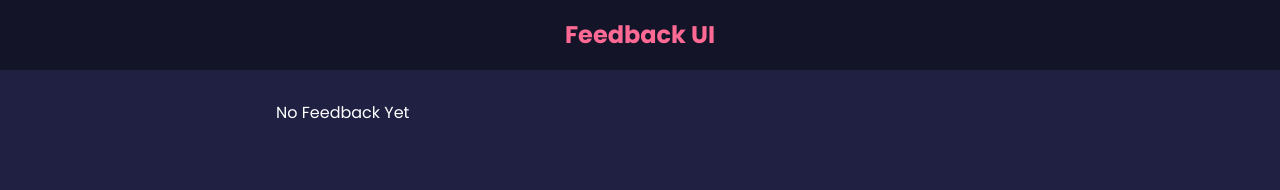
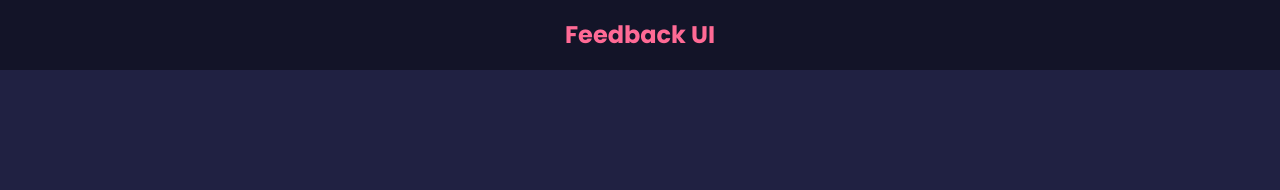
Before and after one commit to lsr488/feedback-app, a React (Create React App) app: page / in a window 1280 px wide. Shown: the top 190 px of the page. Built offline with nearby package versions, Linux system fonts and the light colour scheme.

Commit message:
FeedbackList prop

```diff
--- a/src/App.js
+++ b/src/App.js
@@ -1,4 +1,4 @@
-import {useState} from 'react'
+import { useState } from 'react'
 import Header from './components/Header'
 import FeedbackList from './components/FeedbackList'
 import FeedbackData from './data/FeedbackData'
@@ -7,11 +7,12 @@ import FeedbackData from './data/FeedbackData'
 // main app component
 function App() {
 	const [feedback, setFeedback] = useState(FeedbackData)
+
 	return (
 		<>
 			<Header />
 			<div className="container">
-				<FeedbackList />
+				<FeedbackList feedback={feedback}/>
 			</div>
 		</>
 	)
```
